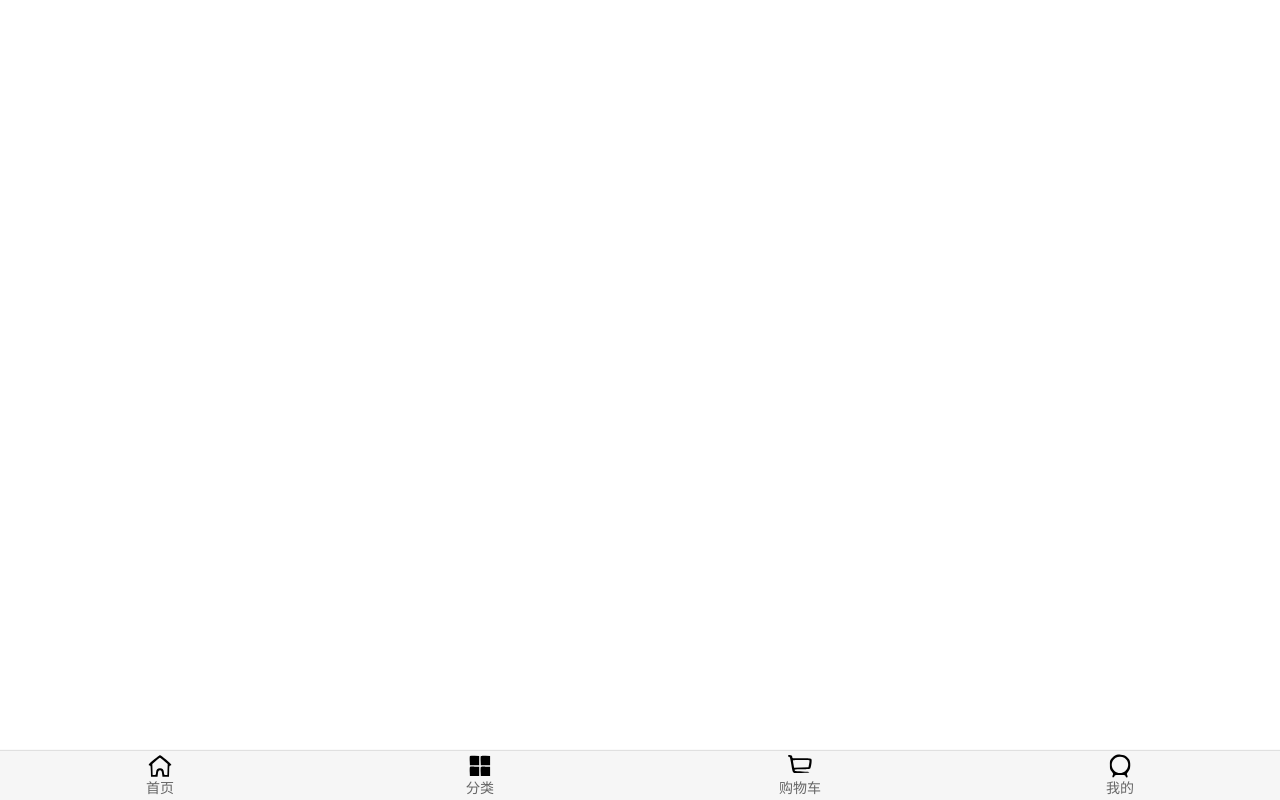
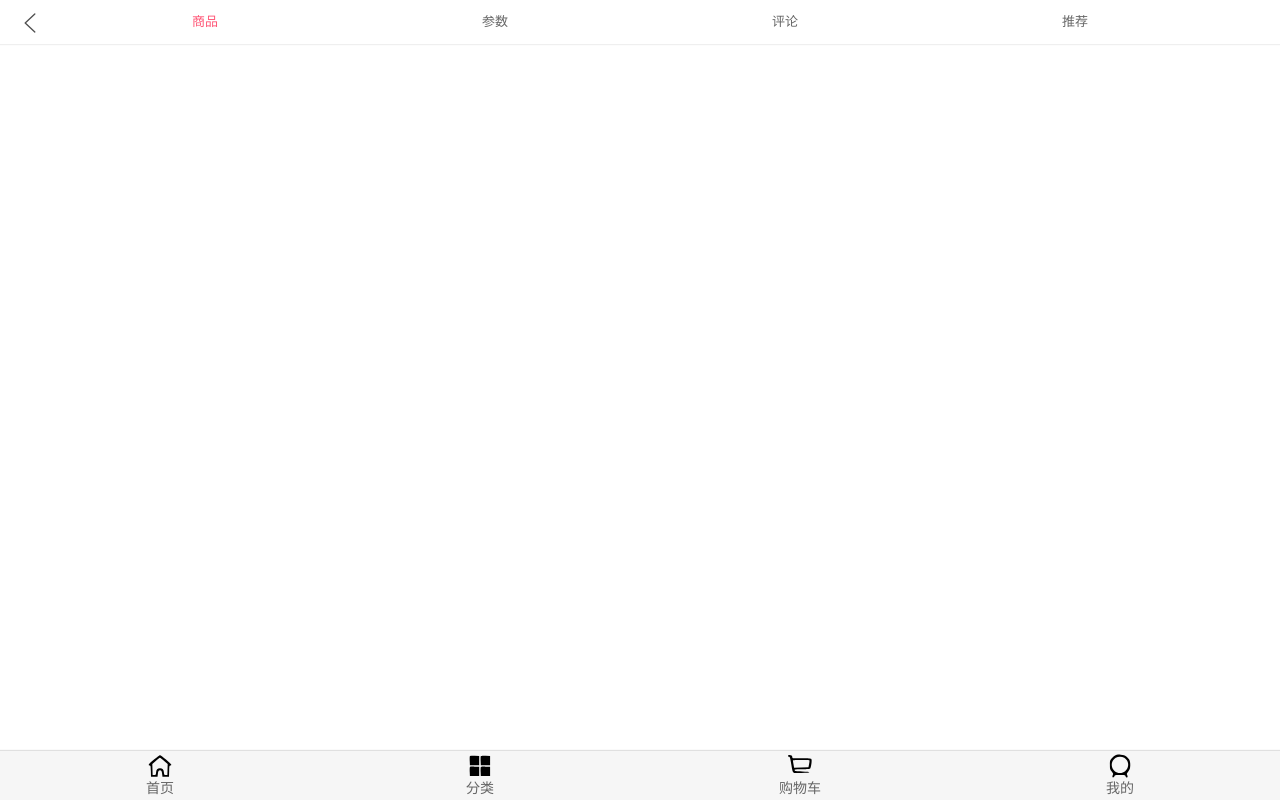
Before and after one commit to jz233/supermall, a Vue app: page /detail/1 in a window 1280 px wide. Built offline with nearby package versions, Linux system fonts and the light colour scheme.

Commit message:
详情页导航栏

```diff
--- a/src/components/content/goods/GoodsListItem.vue
+++ b/src/components/content/goods/GoodsListItem.vue
@@ -1,5 +1,5 @@
 <template>
-  <div class="goods-item">
+  <div class="goods-item" @click="itemClick">
     <img :src="goodsItem.show.img" alt="" @load="imageLoad">
     <div class="goods-info">
       <p>{{ goodsItem.title }}</p>
@@ -25,6 +25,9 @@
       // console.log('imageLoad');
       this.$bus.$emit('itemImageLoad')
     },
+    itemClick() {
+      this.$router.push('/detail/' + this.goodsItem.iid)
+    }
   }
 }
 </script>
--- /dev/null
+++ b/src/views/detail/Detail.vue
@@ -0,0 +1,29 @@
+<template>
+  <div id="detail">
+    <detail-nav-bar></detail-nav-bar>
+  </div>
+</template>
+
+
+<script>
+import DetailNavBar from "@/views/detail/childComps/DetailNavBar";
+
+export default {
+  name: "Detail",
+  components: {
+    DetailNavBar
+  },
+  data() {
+    return {
+      iid: null
+    }
+  },
+  created() {
+    this.iid = this.$route.params.iid
+  }
+}
+</script>
+
+<style scoped>
+
+</style>
--- /dev/null
+++ b/src/views/detail/childComps/DetailNavBar.vue
@@ -0,0 +1,60 @@
+<template>
+  <div>
+    <nav-bar>
+      <div slot="left" class="back" @click="backClick">
+        <img src="@/assets/img/common/back.svg" alt="">
+      </div>
+      <div slot="center" class="title">
+        <div v-for="(item, index) in titles"
+             class="title-item" :class="{active: index === currentIndex}"
+             @click="titleClick(index)"
+        >{{ item }}</div>
+      </div>
+    </nav-bar>
+  </div>
+</template>
+
+<script>
+import NavBar from "@/components/common/navbar/NavBar";
+
+export default {
+  name: "DetailNavBar",
+  components: {
+    NavBar
+  },
+  data() {
+    return {
+      titles: ['商品', '参数', '评论', '推荐'],
+      currentIndex: 0
+    }
+  },
+  methods: {
+    titleClick(index) {
+      this.currentIndex = index
+    },
+    backClick() {
+      this.$router.back()
+    },
+  }
+
+}
+</script>
+
+<style scoped>
+.title {
+  display: flex;
+  font-size: 13px;
+}
+
+.title-item {
+  flex: 1;
+}
+
+.active {
+  color: var(--color-high-text);
+}
+
+.back img {
+  margin-top: 12px;
+}
+</style>
```
Also changed, not shown: src/router/index.js (+6 -1 lines).
